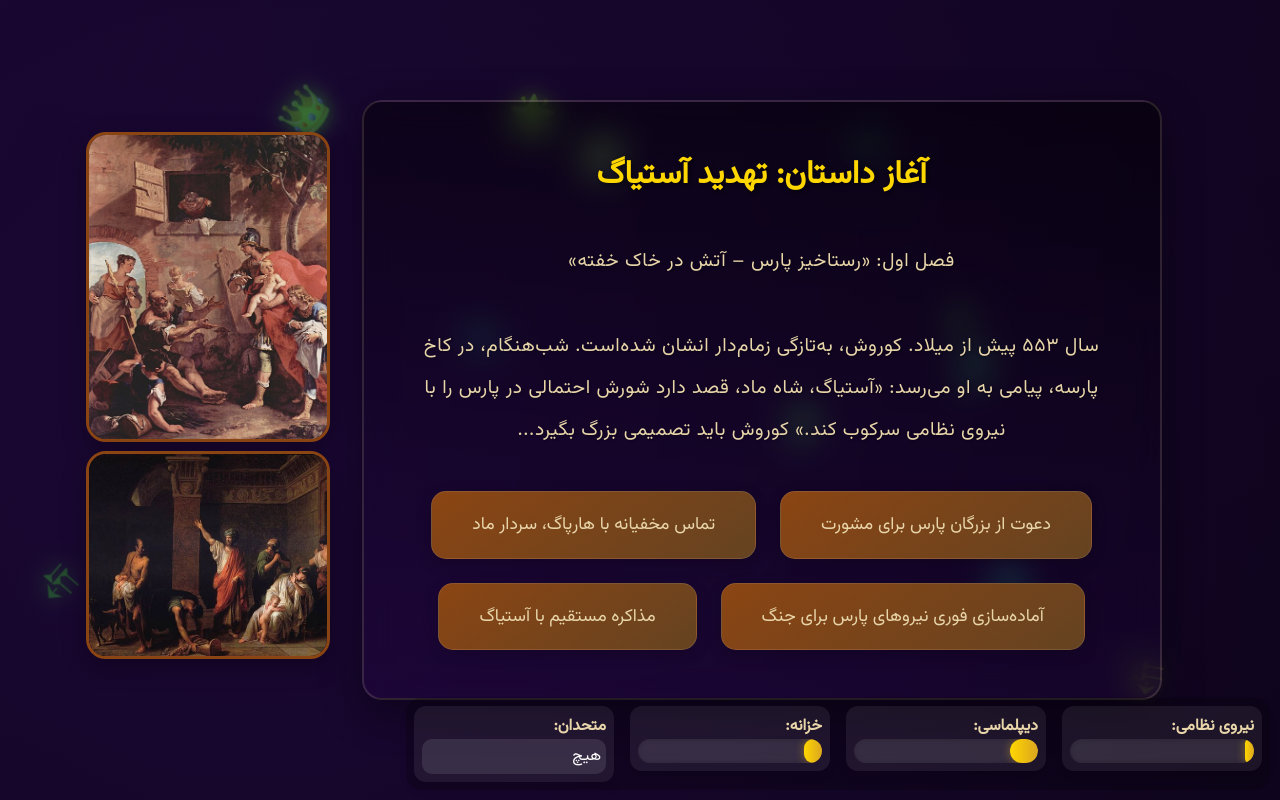
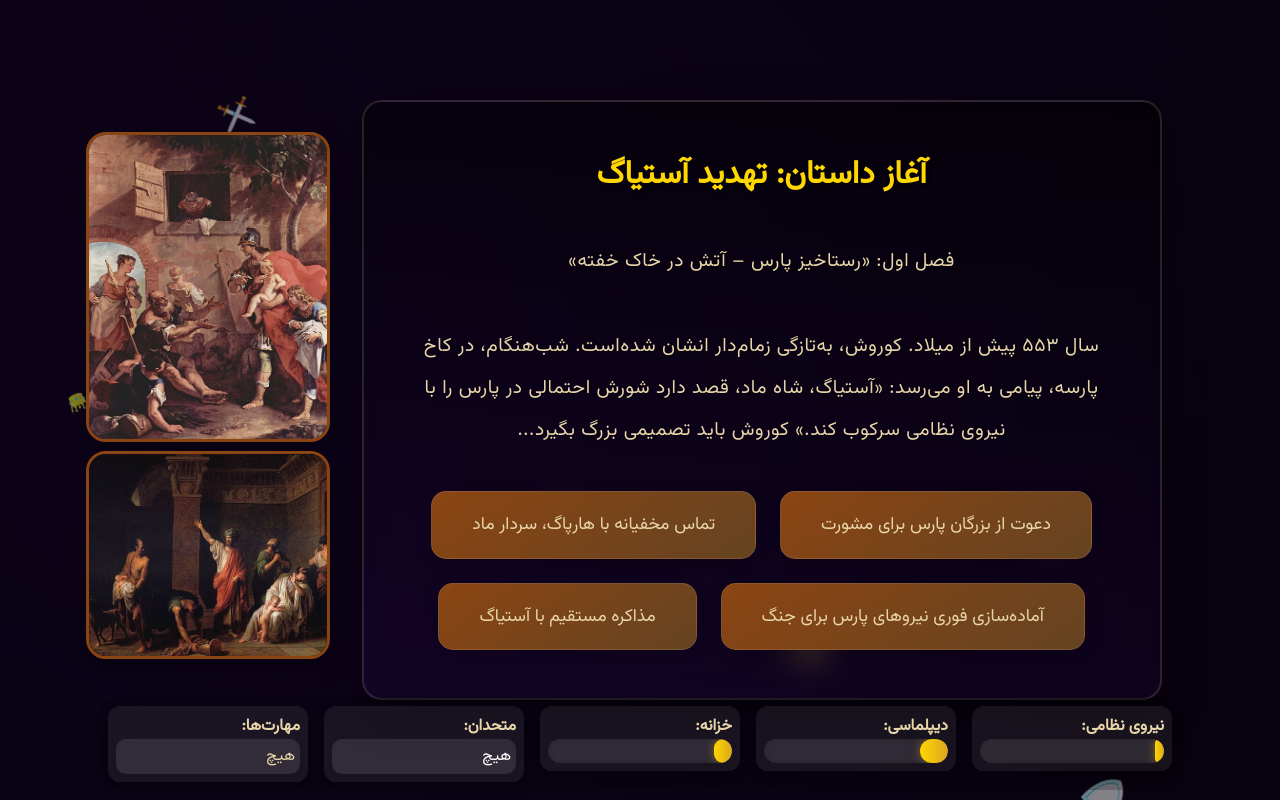
Before and after one commit to calvorya/Cyrus-Legacy-of-Light, a plain HTML site: page index.html in a window 1280 px wide. Both pictures are taken after a click on the button "شروع بازی". Drawn offline with Linux system fonts and the light colour scheme.

Commit message:
Update 1.5.7

```diff
--- a/assets/script.js
+++ b/assets/script.js
@@ -4,7 +4,8 @@ let playerStats = {
     military: 5,
     diplomacy: 15,
     treasury: 100,
-    allies: []
+    allies: [],
+    skills: []
 };
 
 async function loadStory() {
@@ -66,6 +67,12 @@ function updateStats() {
                     <span class="stat-value">${playerStats.allies.join(', ') || 'هیچ'}</span>
                 </div>
             </div>
+            <div class="stat">
+                <span class="stat-label">مهارت‌ها:</span>
+                <div class="skills-container">
+                    <span class="stat-value">${playerStats.skills.join(', ') || 'هیچ'}</span>
+                </div>
+            </div>
         `;
 
         document.body.insertBefore(container, document.getElementById('text'));
@@ -79,6 +86,7 @@ function updateStats() {
         updateProgressBar(2, playerStats.diplomacy, 100);
         updateProgressBar(3, playerStats.treasury, 1000);
         statsContainer.querySelector('.stat:nth-child(4) .stat-value').textContent = playerStats.allies.join(', ') || 'هیچ';
+        statsContainer.querySelector('.stat:nth-child(5) .stat-value').textContent = playerStats.skills.join(', ') || 'هیچ';
     }
 }
 
@@ -89,7 +97,8 @@ function showNode(nodeId) {
             military: 5,
             diplomacy: 15,
             treasury: 100,
-            allies: []
+            allies: [],
+            skills: []
         };
         saveStats();
     }
@@ -100,6 +109,7 @@ function showNode(nodeId) {
         if (currentNode.effects.diplomacy) playerStats.diplomacy += currentNode.effects.diplomacy;
         if (currentNode.effects.treasury) playerStats.treasury += currentNode.effects.treasury;
         if (currentNode.effects.allies) playerStats.allies = [...new Set([...playerStats.allies, ...currentNode.effects.allies])];
+        if (currentNode.effects.skills) playerStats.skills = [...new Set([...playerStats.skills, ...currentNode.effects.skills])];
     }
 
     updateStats();
@@ -147,7 +157,6 @@ function showNode(nodeId) {
             imageContainer.style.display = 'block';
         }
         const images = imageContainer.querySelectorAll('img');
-        let imageText = null;
         let imageTextCount = 0;
         images.forEach(img => {
             let imageTextInnerText = currentNode.image_text[imageTextCount] || "تصویر";
@@ -188,115 +197,38 @@ function showNode(nodeId) {
     }
     catch { }
 
-    createBackgroundEffects();
 }
+
 const createBackgroundEffects = () => {
-    const patterns = ['𐎠', '𐎡', '𐎢', '👑', '⚔️', '🏰', '🗡️', '🛡️', '✨', '🌟'];
-    const state = {
-        bgContainer: null,
-        mouseX: window.innerWidth / 2,
-        mouseY: window.innerHeight / 2,
+    if (document.querySelector('.pattern-container')) {
+        document.querySelector(".pattern").forEach(el => el.style.animationDelay = `${Math.random() * 2}s`);
+        return;
     };
+    const patterns = ['👑', '⚔️', '🏰', '🗡️', '🛡️', '✨', '🌟', ''];
 
-    const updateMouse = ({ clientX, clientY }) => {
-        state.mouseX = clientX;
-        state.mouseY = clientY;
-    };
+    const patternContainer = document.createElement('div');
+    patternContainer.className = 'pattern-container';
 
-    document.addEventListener('mousemove', updateMouse);
-
-    const createPattern = () => {
-        const pattern = document.createElement('span');
-        pattern.textContent = patterns[Math.floor(Math.random() * patterns.length)];
-        const rotation = Math.random() * 360;
-        const scale = 0.6 + Math.random() * 0.8;
-        const duration = 12 + Math.random() * 8;
-
-        Object.assign(pattern.style, {
-            position: 'fixed',
-            color: 'rgba(255, 215, 0, 0.4)',
-            opacity: '0',
-            fontSize: '28px',
-            top: `${Math.random() * window.innerHeight}px`,
-            left: `${Math.random() * window.innerWidth}px`,
-            zIndex: '-1',
-            userSelect: 'none',
-            pointerEvents: 'none',
-            textShadow: '0 0 15px rgba(255, 215, 0, 0.6)',
-            transform: `rotate(${rotation}deg) scale(${scale})`,
-            transition: 'opacity 0.8s cubic-bezier(0.4, 0, 0.2, 1), transform 0.8s cubic-bezier(0.4, 0, 0.2, 1)',
+    patterns.forEach(pattern => {
+        const patternElement = document.createElement('span');
+        patternElement.className = 'pattern';
+        patternElement.textContent = pattern;
+        patternElement.style.fontSize = `${Math.random() * 2 + 1}em`;
+        patternElement.style.left = `${Math.random() * 100}%`;
+        patternElement.style.top = `${Math.random() * 100}%`;
+        patternElement.style.animationDelay = `${Math.random() * 5}s`;
+        patternElement.style.rotate = `${Math.random() * 360}deg`;
+        patternElement.style.setProperty('--random-x', `${Math.random() * 1000}`);
+        patternElement.style.setProperty('--random-y', `${Math.random() * 1000}`);
+        patternElement.style.transform = `translate(${Math.random() * 100}px, ${Math.random() * 100}px)`;
+        patternContainer.appendChild(patternElement);
     });
 
-        if (!document.querySelector('#bg-animations')) {
-            document.head.appendChild(Object.assign(document.createElement('style'), {
-                id: 'bg-animations',
-                textContent: `
-            @keyframes floatToMouse {
-              0% { transform: translate(0, 0) rotate(${rotation}deg) scale(${scale}); filter: hue-rotate(0deg); }
-              50% { transform: translate(calc(${state.mouseX}px - 50%), calc(${state.mouseY}px - 50%)) rotate(${rotation + 180}deg) scale(${scale * 1.2}); filter: hue-rotate(180deg); }
-              100% { transform: translate(0, 0) rotate(${rotation + 360}deg) scale(${scale}); filter: hue-rotate(360deg); }
-            }
-          `,
-            }));
-        }
-
-        pattern.style.animation = `floatToMouse ${duration}s cubic-bezier(0.4, 0, 0.2, 1) infinite`;
-
-        requestAnimationFrame(() => {
-            pattern.style.opacity = '0.6';
+    document.body.appendChild(patternContainer);
+};
+window.addEventListener('load', () => {
+    createBackgroundEffects();
 });
-
-        setTimeout(() => {
-            if (pattern.isConnected) {
-                pattern.style.opacity = '0';
-                pattern.style.transform = `rotate(${rotation}deg) scale(0.1)`;
-                setTimeout(() => pattern.remove(), 800);
-            }
-        }, duration * 1000);
-
-        return pattern;
-    };
-
-    const spawnPatterns = () => {
-        if (!state.bgContainer) return;
-        const count = 4 + Math.floor(Math.random() * 4);
-        Array.from({ length: count }, (_, i) => setTimeout(() => state.bgContainer.appendChild(createPattern()), i * 200));
-        setTimeout(spawnPatterns, 2500 + Math.random() * 1500);
-    };
-
-    const initializeBackground = () => {
-        if (state.bgContainer) {
-            state.bgContainer.style.opacity = '0';
-            setTimeout(() => state.bgContainer.remove(), 500);
-        }
-
-        state.bgContainer = document.createElement('div');
-        Object.assign(state.bgContainer.style, {
-            position: 'fixed',
-            inset: '0',
-            zIndex: '-1',
-            pointerEvents: 'none',
-            perspective: '1500px',
-            transition: 'opacity 0.5s ease',
-            opacity: '0',
-        });
-
-        document.body.appendChild(state.bgContainer);
-        requestAnimationFrame(() => state.bgContainer.style.opacity = '1');
-        spawnPatterns();
-    };
-
-    initializeBackground();
-
-    return () => {
-        document.removeEventListener('mousemove', updateMouse);
-        if (state.bgContainer) {
-            state.bgContainer.style.opacity = '0';
-            setTimeout(() => state.bgContainer.remove(), 500);
-        }
-    };
-};
-
 window.addEventListener('hashchange', () => {
     const hash = window.location.hash.slice(1);
     if (hash && story.nodes[hash]) {
--- a/assets/story.json
+++ b/assets/story.json
@@ -206,7 +206,13 @@
         "نگاره کوروش بزرگ"
       ],
       "effects": {
-        "diplomacy": 10
+        "diplomacy": 10,
+        "skills": [
+          "رهبری سیاسی"
+        ],
+        "allies": [
+          "قبایل پارسی"
+        ]
       }
     },
     "power_sharing": {
@@ -240,7 +246,13 @@
         }
       ],
       "effects": {
-        "diplomacy": 10
+        "diplomacy": 10,
+        "skills": [
+          "نفوذ سیاسی"
+        ],
+        "allies": [
+          "بزرگان ناراضی ماد"
+        ]
       }
     },
     "surprise_attack": {
@@ -393,7 +405,10 @@
         }
       ],
       "effects": {
-        "diplomacy": 10
+        "diplomacy": 10,
+        "skills": [
+          "نقشه‌کشی نظامی"
+        ]
       }
     },
     "military": {
@@ -495,12 +510,17 @@
         "دسته عاج چاقوی جبل الاراک"
       ],
       "effects": {
-        "diplomacy": 10
+        "diplomacy": 10,
+        "allies": [
+          "ایلام",
+          "قبایل پارسی",
+          "زرتشتیان"
+        ]
       }
     },
     "great_victory": {
       "title": "پیروزی بزرگ",
-      "text": "کوروش با ارتش خود، ماد را شکست می‌دهد و آنها را نابود می‌کند.",
+      "text": "کوروش با ارتش خود، ماد را شکست می‌دهد و آنها را نابود می‌کند. این پیروزی به عنوان یک پیروزی بزرگ در تاریخ پارسی شناخته شده است.",
       "options": [
         {
           "text": "پیروزی و تاسیس شاهنشاهی",
@@ -515,7 +535,8 @@
         }
       ],
       "effects": {
-        "military": 10
+        "military": 10,
+        "diplomacy": 10
       }
     },
     "strengthen_alliance": {
@@ -575,7 +596,32 @@
         }
       ],
       "effects": {
-        "diplomacy": 10
+        "diplomacy": 10,
+        "skills": [
+          "اطلاعات نظامی"
+        ],
+        "allies": [
+          "هارپاگ",
+          "قبایل متحد"
+        ]
+      }
+    },
+    "last_minute_change": {
+      "title": "تغییر برنامه در آخرین لحظه",
+      "text": "کوروش با تغییر برنامه در آخرین لحظه، ماد را شکست می‌دهد و آنها را نابود می‌کند.",
+      "options": [
+        {
+          "text": "پیروزی و تاسیس شاهنشاهی",
+          "next": "empire_victory"
+        },
+        {
+          "text": "شکست و تبعید",
+          "next": "exile_ending"
+        }
+      ],
+      "effects": {
+        "diplomacy": 10,
+        "military": 10
       }
     },
     "rebellion_start": {
@@ -650,7 +696,13 @@
         "شکست آستیاگ از کوروش (کوروش و هارپاگ در مرکز و آستیاگ در سمت چپ نگاره به‌تصویر کشیده شده‌اند)، نقاشی از قرن ۱۸ میلادی، موزه هنرهای زیبای بوستون."
       ],
       "effects": {
-        "military": 10
+        "military": 10,
+        "skills": [
+          "رهبری شاهنشاهی"
+        ],
+        "allies": [
+          "نخبگان ماد"
+        ]
       }
     },
     "exile_ending": {
@@ -729,13 +781,54 @@
       "options": [
         {
           "text": "یادگیری فنون جنگی سکاها",
-          "next": "army_training"
+          "next": "army_training_scythian"
         },
         {
           "text": "تلاش برای جلب حمایت سکاها",
           "next": "unite"
         }
       ]
+    },
+    "army_training_scythian": {
+      "title": "آموزش ارتش سکاها",
+      "text": "کوروش زمان را صرف آموزش و تجهیز ارتش سکاها می‌کند.",
+      "options": [
+        {
+          "text": "حمله با ارتش آموزش‌دیده",
+          "next": "trained_attack_scythian"
+        }
+      ],
+      "effects": {
+        "skills": [
+          "مهارت جنگ سکاها"
+        ],
+        "allies": [
+          "سکاها"
+        ]
+      }
+    },
+    "trained_attack_scythian": {
+      "title": "حمله با ارتش سکاها",
+      "text": "کوروش با کمک نیروهای آموزش‌دیده سکا، حمله‌ای ناگهانی و چابک به خطوط دفاعی ماد ترتیب می‌دهد. تاکتیک‌های سکاها دشمن را غافلگیر می‌کند.",
+      "options": [
+        {
+          "text": "هدایت حمله به پیروزی",
+          "next": "great_victory"
+        },
+        {
+          "text": "ترکیب نیروهای سکاها با ارتش پارس",
+          "next": "unite"
+        }
+      ],
+      "effects": {
+        "military": 10,
+        "skills": [
+          "حمله سریع سکاها"
+        ],
+        "allies": [
+          "سکاها"
+        ]
+      }
     },
     "harpagus_rescue": {
       "title": "نجات توسط هارپاگ",
@@ -763,7 +856,16 @@
           "text": "گسترش اتحاد به سایر همسایگان",
           "next": "unite"
         }
-      ]
+      ],
+      "effects": {
+        "diplomacy": 10,
+        "allies": [
+          "بابل"
+        ],
+        "skills": [
+          "مهارت جنگ بابلی"
+        ]
+      }
     },
     "secret_return": {
       "title": "بازگشت مخفیانه",
--- a/assets/style.css
+++ b/assets/style.css
@@ -236,7 +236,7 @@ body {
     border-radius: 15px;
     position: fixed;
     bottom: 10px;
-    right: 10px;
+    margin: 0 auto;
     z-index: 1000;
     flex-direction: row;
 }
@@ -305,6 +305,59 @@ body {
     font-family: "Vazirmatn", sans-serif;
 }
 
+.skills-container {
+    padding: 5px;
+    background: rgba(255, 255, 255, 0.1);
+    border-radius: 10px;
+}
+
+.pattern-container {
+    position: fixed;
+    top: 0;
+    left: 0;
+    width: 100%;
+    height: 100%;
+    background-color: rgba(0, 0, 0, 0.5);
+    z-index: -1;
+}
+
+.pattern {
+    font-size: 2rem;
+    position: absolute;
+    animation: move 10s ease-in-out infinite;
+}
+
+@keyframes move {
+    15% {
+        transform: translate(0, 0);
+        opacity: 1;
+    }
+
+    25% {
+        transform: translate(-100px, 100px);
+        opacity: 0.5;
+    }
+
+    50% {
+        transform: translate(calc(var(--random-x) - 100px), calc(var(--random-y) - 100px));
+        color: var(--accent-gold);
+        filter: brightness(1.5) contrast(1.5);
+        rotate: 180deg;
+        opacity: 0.5;
+    }
+
+    75% {
+        transform: translate(calc(var(--random-x)), calc(var(--random-y)));
+        rotate: 0deg;
+        opacity: 0.5;
+    }
+
+    95% {
+        transform: translate(0, 0);
+        opacity: 1;
+    }
+}
+
 @media screen and (max-width: 768px) {
     body {
         padding: 1rem;
--- a/index.html
+++ b/index.html
@@ -4,7 +4,7 @@
 <head>
     <meta charset="UTF-8">
     <meta name="viewport" content="width=device-width, initial-scale=1.0">
-    <title>Cyrus: Legacy of Light (V1)</title>
+    <title>Cyrus: Legacy of Light (Season 1)</title>
     <link href="https://fonts.googleapis.com/css2?family=Vazirmatn&display=swap" rel="stylesheet">
     <link rel="stylesheet" href="./assets/style.css">
     <link rel="icon" href="./assets/images/logo.svg">
@@ -55,13 +55,19 @@
                 <span class="stat-value" id="allies-stat">هیچ</span>
             </div>
         </div>
+        <div class="stat">
+            <span class="stat-label">مهارت‌ها:</span>
+            <div class="skills-container">
+                <span class="stat-value" id="skills-stat">هیچ</span>
+            </div>
+        </div>
     </div>
     <div id="start" class="text-center container-fluid">
         <img src="./assets/images/logo.svg" alt="Cyrus: Legacy of Light" style="width: 100px; height: 100px;">
         <p>👑 Cyrus: Legacy of Light 👑<br>
             یک بازی داستانی ماجراجویانه (Text Adventure) درباره‌ی کوروش کبیر، بنیان‌گذار امپراتوری پارس</p>
         <br>
-        <p>فصل اول رستاخیز پارس</p>
+        <p>فصل اول: رستاخیز پارس</p>
         <br>
         <div class="options">
             <button id="start-game" class="option">شروع بازی</button>
```
Lines whose indentation alone changed are shown as unchanged.
